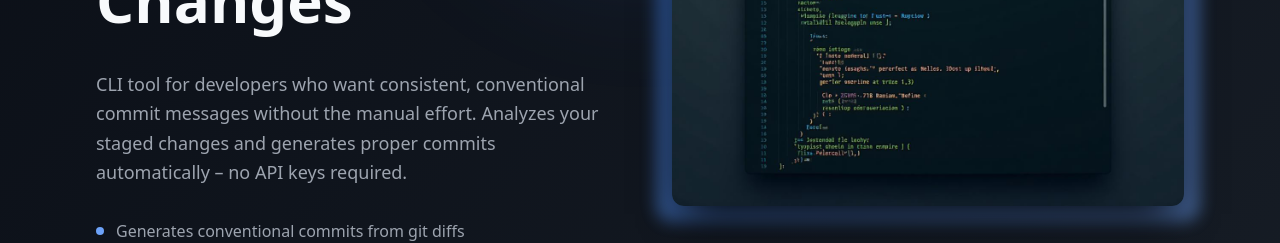
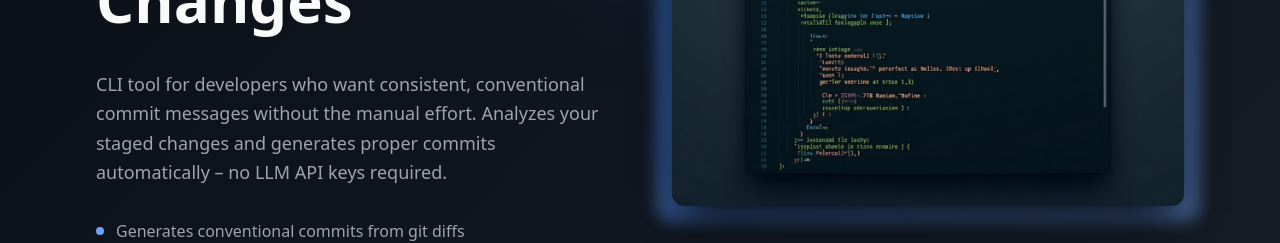
Before and after one commit to samlan24/smarta, a Next.js app in the folder smart_commit/: page / in a window 1280 px wide. Shown: the part 473-716 px from the top of the page. Built offline with nearby package versions, Linux system fonts and the light colour scheme.

Commit message:
fix(smart_commit): clarify no LLM API keys needed in hero section

```diff
--- a/smart_commit/src/app/components/HeroSection.tsx
+++ b/smart_commit/src/app/components/HeroSection.tsx
@@ -31,7 +31,7 @@ const HeroSection = () => {
             <p className="text-base sm:text-lg text-muted-foreground leading-relaxed max-w-full lg:max-w-2xl">
               CLI tool for developers who want consistent, conventional commit
               messages without the manual effort. Analyzes your staged changes
-              and generates proper commits automatically – no API keys required.
+              and generates proper commits automatically – no LLM API keys required.
             </p>
 
             {/* Bullet Points */}
```
